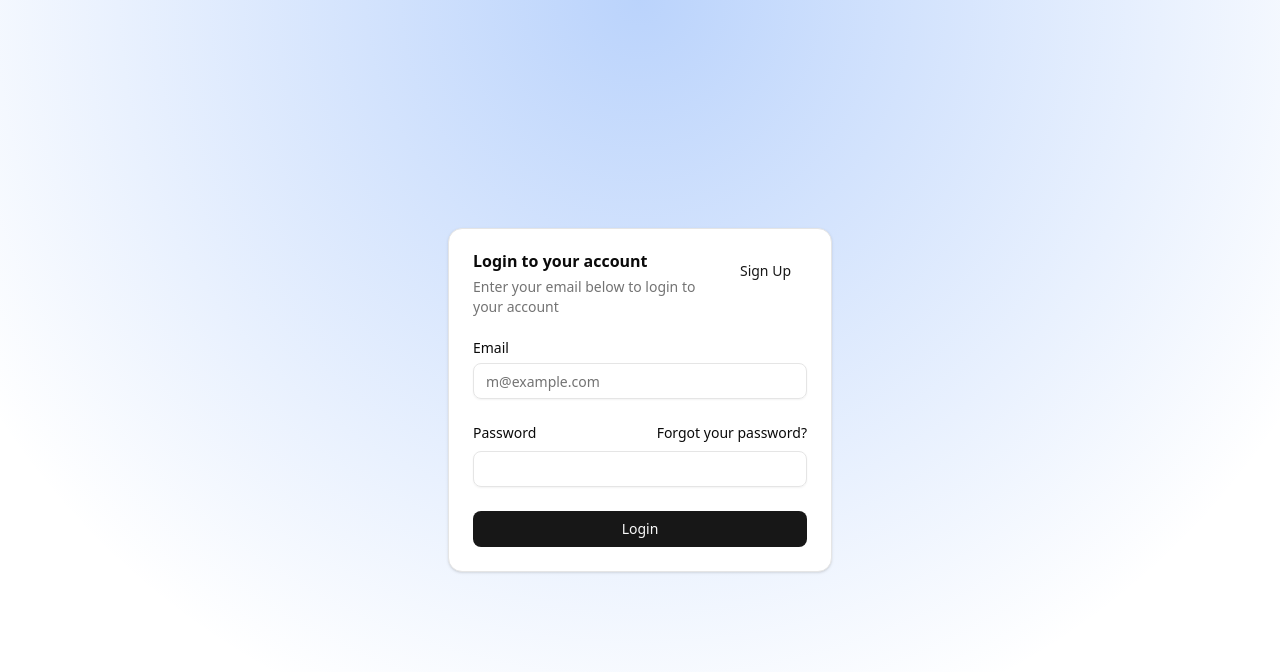
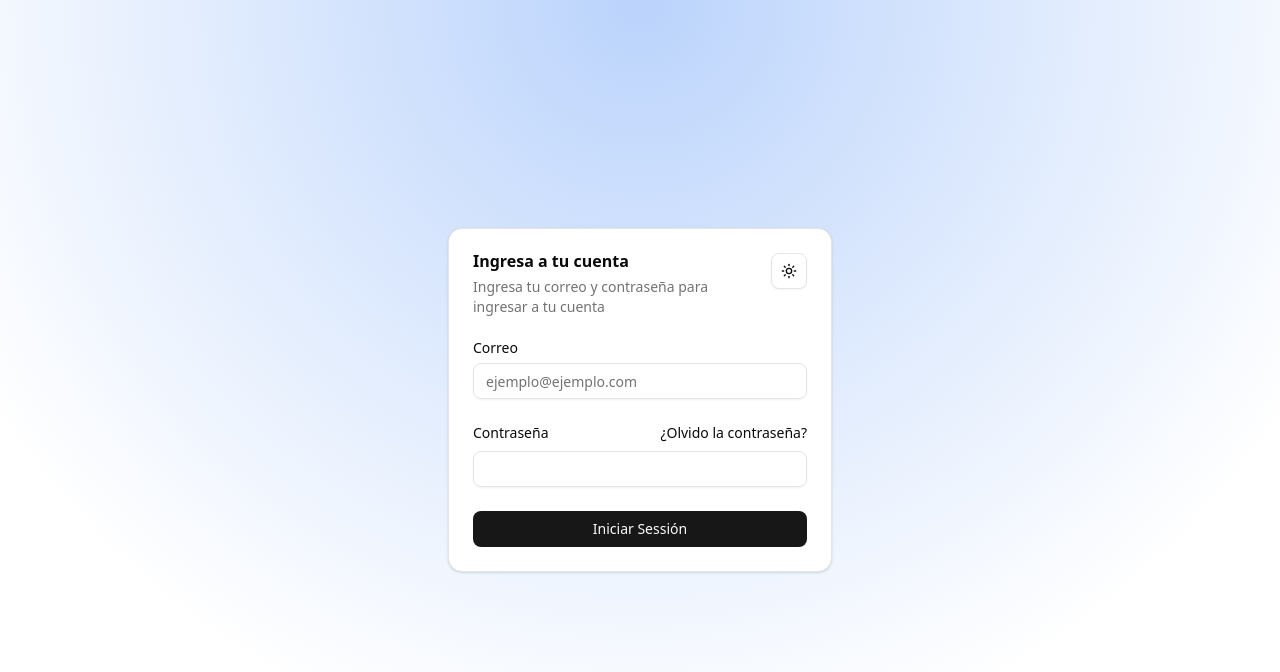
Before and after one commit to jaisonabdiel25/gasoline-app, a Next.js app: page /signin in a window 1280 px wide. Shown: the top 672 px of the page. Built offline with nearby package versions, Linux system fonts and the light colour scheme; no server answers.

Commit message:
feat: traducir textos en la página de inicio de sesión y en los botones de inicio de sesión

```diff
--- a/app/(auth)/signin/page.tsx
+++ b/app/(auth)/signin/page.tsx
@@ -1,3 +1,4 @@
+import { ThemeToggle } from "@/components/ThemeToogle";
 import { Button } from "@/components/ui/button";
 import {
   Card,
@@ -19,34 +20,34 @@ export default async function SignInPage() {
   return (
     <Card className="w-full max-w-sm">
       <CardHeader>
-        <CardTitle>Login to your account</CardTitle>
+        <CardTitle>Ingresa a tu cuenta</CardTitle>
         <CardDescription>
-          Enter your email below to login to your account
+          Ingresa tu correo y contraseña para ingresar a tu cuenta
         </CardDescription>
         <CardAction>
-          <Button variant="link">Sign Up</Button>
+          <ThemeToggle />
         </CardAction>
       </CardHeader>
       <CardContent>
         <form>
           <div className="flex flex-col gap-6">
             <div className="grid gap-2">
-              <Label htmlFor="email">Email</Label>
+              <Label htmlFor="email">Correo</Label>
               <Input
                 id="email"
                 type="email"
-                placeholder="m@example.com"
+                placeholder="ejemplo@ejemplo.com"
                 required
               />
             </div>
             <div className="grid gap-2">
               <div className="flex items-center">
-                <Label htmlFor="password">Password</Label>
+                <Label htmlFor="password">Contraseña</Label>
                 <a
                   href="#"
                   className="ml-auto inline-block text-sm underline-offset-4 hover:underline"
                 >
-                  Forgot your password?
+                  ¿Olvido la contraseña?
                 </a>
               </div>
               <Input id="password" type="password" required />
@@ -56,7 +57,7 @@ export default async function SignInPage() {
       </CardContent>
       <CardFooter className="flex-col gap-2">
         <Button type="submit" className="w-full">
-          Login
+          Iniciar Sessión
         </Button>
         <SignInButtons providers={providers} />
       </CardFooter>
--- a/modules/components/signInButtons/SignInButtons.tsx
+++ b/modules/components/signInButtons/SignInButtons.tsx
@@ -22,7 +22,7 @@ export default function SignInButtons({ providers }: Props) {
             key={provider.id}
             onClick={() => signIn(provider.id, { callbackUrl: "/" })}
           >
-            Continuar con {provider.name}
+            Ingresar con {provider.name}
           </Button>
         )
       })}
```
